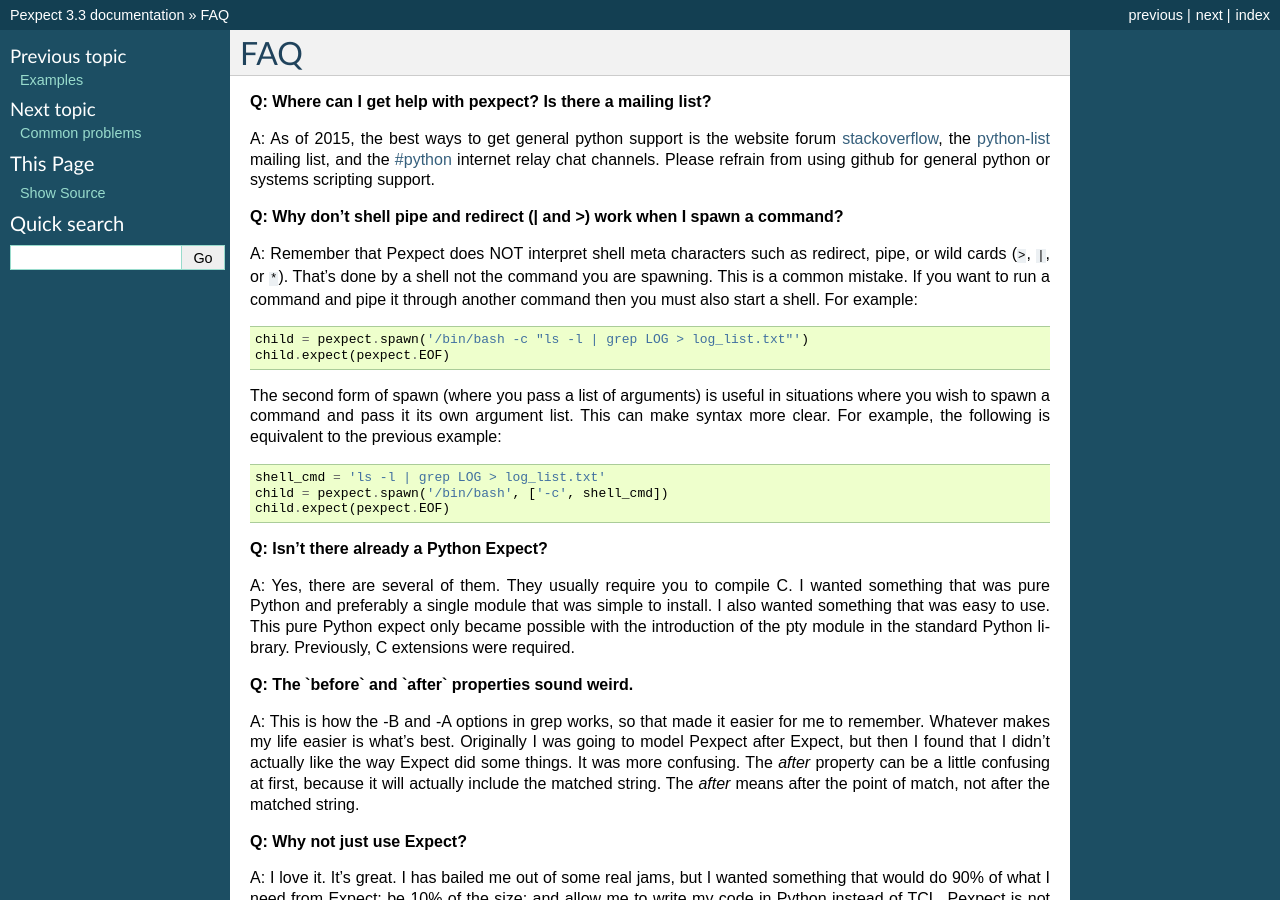
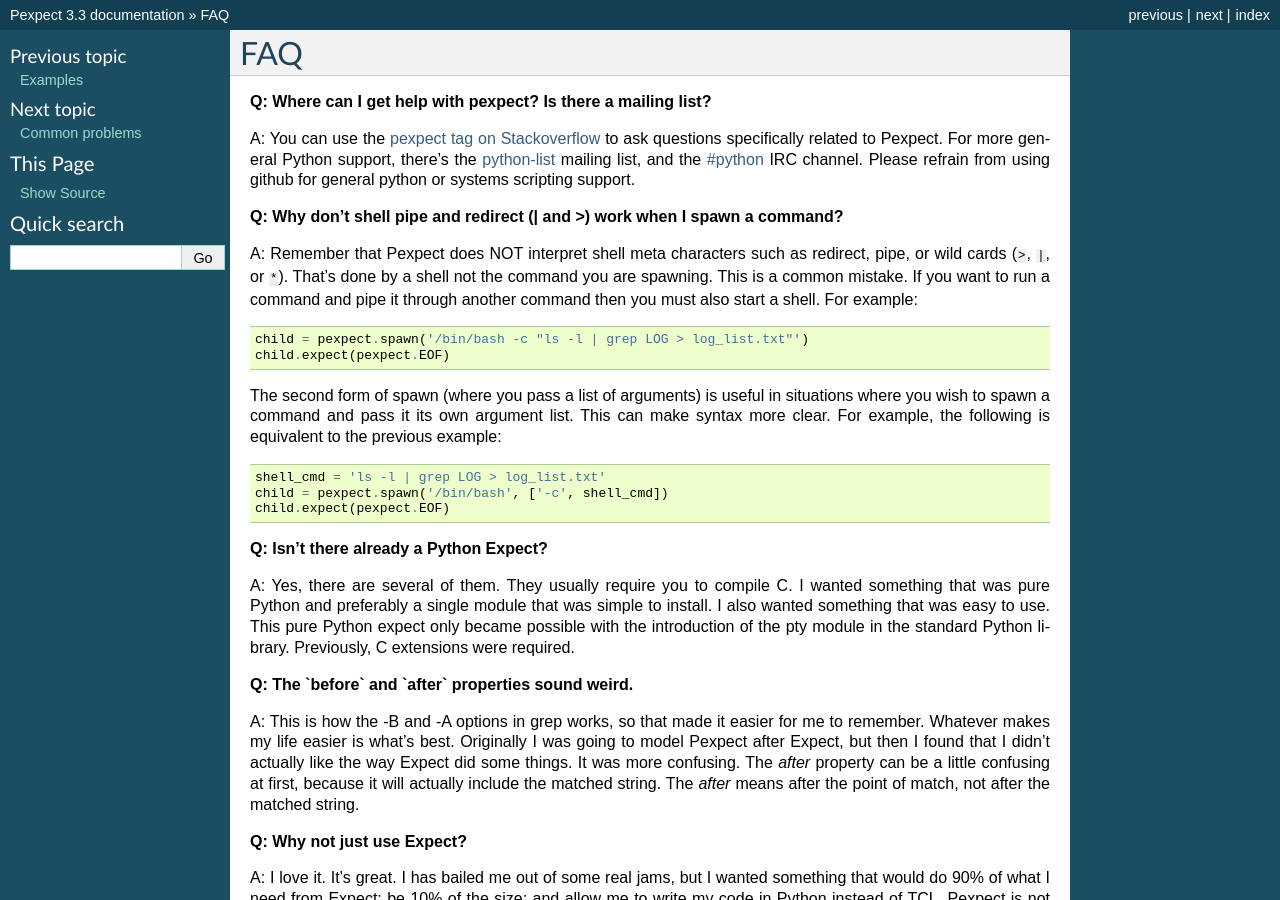
Before and after one commit to pexpect/pexpect, a Sphinx documentation site: the page built from doc/FAQ.rst, in a window 1280 px wide and 900 px high. Built offline with Sphinx 7.4.7, drawn with Linux system fonts in a browser that asks for light colours.

Commit message:
Reword support FAQ answer

```diff
--- a/doc/FAQ.rst
+++ b/doc/FAQ.rst
@@ -3,13 +3,13 @@
 
 **Q: Where can I get help with pexpect?  Is there a mailing list?**
 
-A: As of 2015, the best ways to get general python support is the website
-forum stackoverflow_, the python-list_ mailing list, and the `#python`_
-internet relay chat channels.  Please refrain from using github for general
+A: You can use the `pexpect tag on Stackoverflow <http://stackoverflow.com/questions/tagged/pexpect>`__
+to ask questions specifically related to Pexpect. For more general Python
+support, there's the python-list_ mailing list, and the `#python`_
+IRC channel.  Please refrain from using github for general
 python or systems scripting support.
 
 .. _python-list: https://mail.python.org/mailman/listinfo/python-list
-.. _stackoverflow: https://stackoverflow.com/
 .. _#python: https://www.python.org/community/irc/
 
 **Q: Why don't shell pipe and redirect (| and >) work when I spawn a command?**
```
